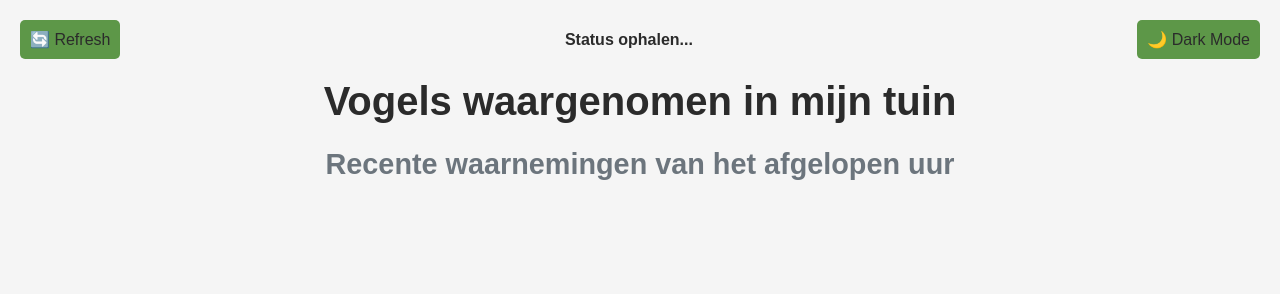
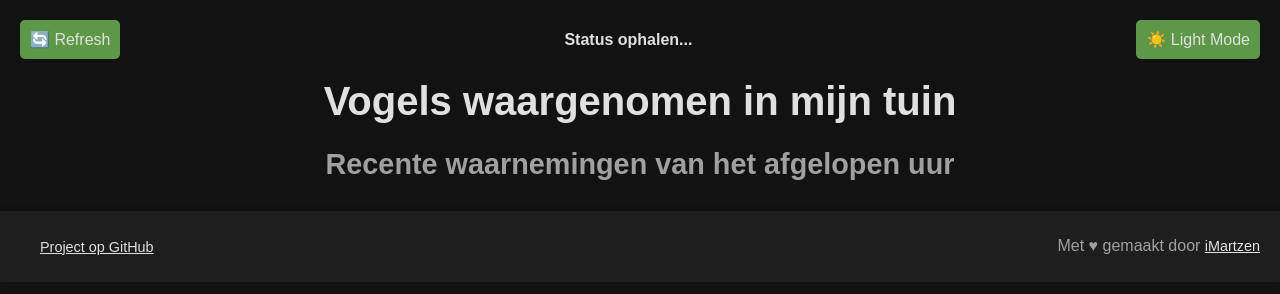
Before and after one commit to iMartzen/vogel-spotter, a plain HTML site: page src/frontend/index.html in a window 1280 px wide. Drawn offline with Linux system fonts and the light colour scheme; no server answers.

Commit message:
add footer bar to page + default to dark mode + refactor a portion

```diff
--- a/src/frontend/index.html
+++ b/src/frontend/index.html
@@ -1,5 +1,5 @@
 <!DOCTYPE html>
-<html lang="nl">
+<html lang="nl" data-theme="dark">
 
 <head>
     <meta charset="UTF-8">
@@ -10,14 +10,31 @@
 </head>
 
 <body>
+    <!-- Controls Section -->
     <div class="controls">
         <button id="refresh-button" class="refresh-button">🔄 Refresh</button>
         <div id="status-indicator" class="status-indicator">Status ophalen...</div>
         <button id="theme-toggle-button" class="theme-toggle-button">🌙 Dark Mode</button>
     </div>
-    <h1>Vogels waargenomen in mijn tuin</h1>
-    <h2>Recente waarnemingen van het afgelopen uur</h2>
-    <ul id="bird-list" class="bird-list"></ul>
+
+    <!-- Birds Section -->
+    <div class="birds">
+        <h1>Vogels waargenomen in mijn tuin</h1>
+        <h2>Recente waarnemingen van het afgelopen uur</h2>
+        <ul id="bird-list" class="bird-list"></ul>
+    </div>
+
+    <!-- Footer Section -->
+    <div class="footer">
+        <div class="footer-left">
+            <p><a href="https://github.com/imneztra/vogel-spotter"><img src="images/github-icon.svg" alt="GitHub">Project op GitHub</a></p>
+        </div>
+        <div class="footer-right">
+            <p>Met ♥︎ gemaakt door <a href="https://github.com/iMartzen">iMartzen</a></p>
+        </div>
+    </div>
+
+    <!-- Script Section -->
     <script src="script.js"></script>
 </body>
 
--- a/src/frontend/script.js
+++ b/src/frontend/script.js
@@ -2,25 +2,18 @@ async function fetchBirds() {
   try {
     const response = await fetch("/api/detections");
     const data = await response.json();
+    const birdList = document.getElementById("bird-list");
+    birdList.innerHTML = "";
 
     if (data.detections.length === 0) {
-      const birdList = document.getElementById("bird-list");
-      birdList.innerHTML = "";
-
       const noBirds = document.createElement("li");
       noBirds.className = "bird-card";
-
       const noBirdsText = document.createElement("p");
       noBirdsText.textContent = "Geen waarnemingen in het afgelopen uur";
-
       noBirds.appendChild(noBirdsText);
       birdList.appendChild(noBirds);
-
       return;
     }
-
-    const birdList = document.getElementById("bird-list");
-    birdList.innerHTML = "";
 
     data.detections.forEach((detection) => {
       const birdCard = document.createElement("li");
@@ -40,23 +33,19 @@ async function fetchBirds() {
       birdTitle.textContent = detection.commonName || "Onbekende vogel";
 
       const birdTime = document.createElement("p");
-      birdTime.textContent = `Gehoord om: ${
-        detection.time || "Onbekend tijdstip"
-      }`;
+      birdTime.textContent = `Gehoord om: ${detection.time || "Onbekend tijdstip"}`;
 
       // Time of detection
       const timeElement = document.createElement("div");
       timeElement.className = "bird-time";
       timeElement.textContent = detection.time || "Onbekend";
 
-      // Element to card
+      // Append elements to card
       birdInfo.appendChild(birdTitle);
       birdInfo.appendChild(birdTime);
-
       birdCard.appendChild(birdImage);
       birdCard.appendChild(birdInfo);
       birdCard.appendChild(timeElement);
-
       birdList.appendChild(birdCard);
     });
   } catch (error) {
@@ -64,6 +53,7 @@ async function fetchBirds() {
   }
 }
 
+// Fetch birds initially and every 10 minutes
 fetchBirds();
 setInterval(fetchBirds, 600000);
 
@@ -76,13 +66,11 @@ async function fetchStatus() {
       if (data.status) {
         statusIndicator.innerHTML = "🟢 Online";
         statusIndicator.className = "status-indicator status-online";
-        statusIndicator.title =
-          "Online: Geldige activiteit gedetecteerd in het afgelopen uur.";
+        statusIndicator.title = "Online: Geldige activiteit gedetecteerd in het afgelopen uur.";
       } else {
         statusIndicator.innerHTML = "🔴 Offline";
         statusIndicator.className = "status-indicator status-offline";
-        statusIndicator.title =
-          "Offline: Geen geldige activiteit gedetecteerd in het afgelopen uur.";
+        statusIndicator.title = "Offline: Geen geldige activiteit gedetecteerd in het afgelopen uur.";
       }
     }
   } catch (error) {
@@ -90,16 +78,21 @@ async function fetchStatus() {
   }
 }
 
+// Fetch status initially and every minute
 fetchStatus();
 setInterval(fetchStatus, 60000);
 
-document.getElementById("refresh-button").addEventListener("click", () => {
-  fetchBirds();
-});
+// Event listeners for buttons
+document.getElementById("refresh-button").addEventListener("click", fetchBirds);
+
+document.getElementById("theme-toggle-button").textContent = "☀️ Light Mode";
 
 document.getElementById("theme-toggle-button").addEventListener("click", () => {
   const currentTheme = document.documentElement.getAttribute("data-theme");
   const newTheme = currentTheme === "dark" ? "light" : "dark";
   document.documentElement.setAttribute("data-theme", newTheme);
   document.getElementById("theme-toggle-button").textContent = newTheme === "dark" ? "☀️ Light Mode" : "🌙 Dark Mode";
+
+  const githubIcon = document.querySelector(".footer a img");
+  githubIcon.src = newTheme === "dark" ? "images/github-icon-white.svg" : "images/github-icon.svg";
 });
--- a/src/frontend/style.css
+++ b/src/frontend/style.css
@@ -8,6 +8,14 @@
     --offline-color: #dc3545;
     --button-background-color: #5d9748;
     --button-hover-background-color: #4a7a3a;
+    --font-family: 'Arial', sans-serif;
+    --font-size-large: 2.5rem;
+    --font-size-medium: 1.8rem;
+    --font-size-small: 1rem;
+    --font-size-xsmall: 0.9rem;
+    --border-radius: 10px;
+    --box-shadow: 0 2px 5px rgba(0, 0, 0, 0.3);
+    --box-shadow-hover: 0 4px 10px rgba(0, 0, 0, 0.4);
 }
 
 [data-theme="dark"] {
@@ -24,21 +32,21 @@
 
 body {
     background-color: var(--background-color);
-    font-family: 'Arial', sans-serif;
+    font-family: var(--font-family);
     color: var(--text-color);
     margin: 0;
     padding: 0;
 }
 
 h1 {
-    font-size: 2.5rem;
+    font-size: var(--font-size-large);
     color: var(--text-color);
     text-align: center;
     margin: 20px 0;
 }
 
 h2 {
-    font-size: 1.8rem;
+    font-size: var(--font-size-medium);
     color: var(--secondary-text-color);
     text-align: center;
     margin-bottom: 30px;
@@ -56,16 +64,16 @@ h2 {
     align-items: center;
     justify-content: space-between;
     background-color: var(--card-background-color);
-    border-radius: 10px;
+    border-radius: var(--border-radius);
     padding: 10px 15px;
     margin-bottom: 15px;
-    box-shadow: 0 2px 5px rgba(0, 0, 0, 0.3);
+    box-shadow: var(--box-shadow);
     transition: transform 0.2s ease, box-shadow 0.2s ease;
 }
 
 .bird-card:hover {
     transform: translateY(-3px);
-    box-shadow: 0 4px 10px rgba(0, 0, 0, 0.4);
+    box-shadow: var(--box-shadow-hover);
 }
 
 .bird-thumbnail {
@@ -81,19 +89,19 @@ h2 {
 }
 
 .bird-info h3 {
-    font-size: 1rem;
+    font-size: var(--font-size-small);
     margin: 0;
     color: var(--text-color);
 }
 
 .bird-info p {
-    font-size: 0.9rem;
+    font-size: var(--font-size-xsmall);
     margin: 5px 0 0;
     color: var(--secondary-text-color);
 }
 
 .bird-time {
-    font-size: 0.9rem;
+    font-size: var(--font-size-xsmall);
     color: var(--secondary-text-color);
     white-space: nowrap;
 }
@@ -128,7 +136,7 @@ h2 {
     border-radius: 5px;
     background-color: var(--button-background-color);
     color: var(--text-color);
-    font-size: 1rem;
+    font-size: var(--font-size-small);
     cursor: pointer;
     transition: background-color 0.2s ease;
 }
@@ -136,3 +144,52 @@ h2 {
 .refresh-button:hover, .theme-toggle-button:hover {
     background-color: var(--button-hover-background-color);
 }
+
+.footer {
+    width: 100%;
+    box-sizing: border-box;
+    margin-top: auto;
+    padding: 10px 20px;
+    background-color: var(--card-background-color);
+    display: flex;
+    justify-content: space-between;
+    align-items: center;
+    box-shadow: 0 -2px 5px rgba(0, 0, 0, 0.3);
+    flex-wrap: nowrap;
+}
+
+.footer-left,
+.footer-right {
+    margin: 0;
+    padding: 0;
+    display: flex;
+    align-items: center;
+    flex-shrink: 0;
+}
+
+.footer-left {
+    flex-grow: 1;
+}
+
+.footer-right {
+    flex-grow: 0;
+}
+
+.footer p {
+    color: var(--secondary-text-color);
+}
+
+.footer a {
+    color: var(--text-color);
+    font-size: var(--font-size-xsmall);
+}
+
+.footer a:hover {
+    text-decoration: underline;
+}
+
+.footer img {
+    width: 15px;
+    height: 15px;
+    margin-right: 5px;
+}
```
Also changed, not shown: src/frontend/images/github-icon-white.svg (added), src/frontend/images/github-icon.svg (added).
